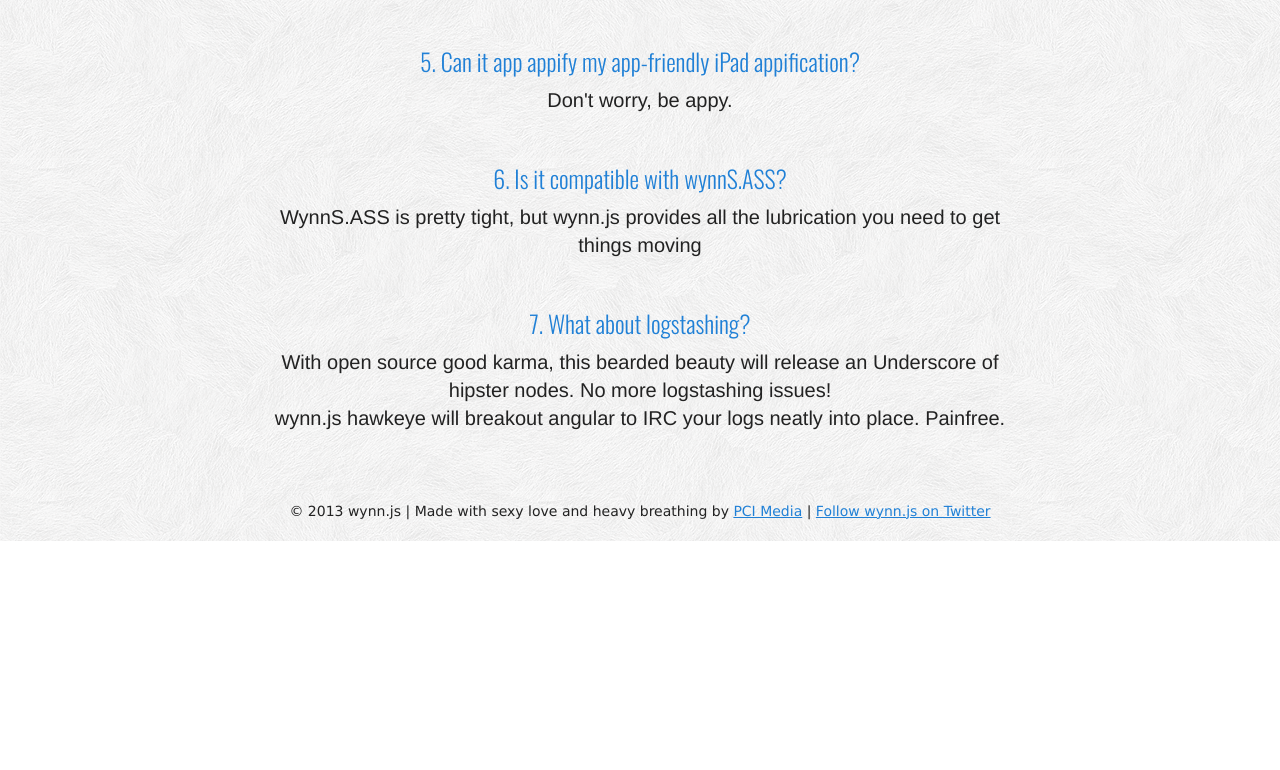
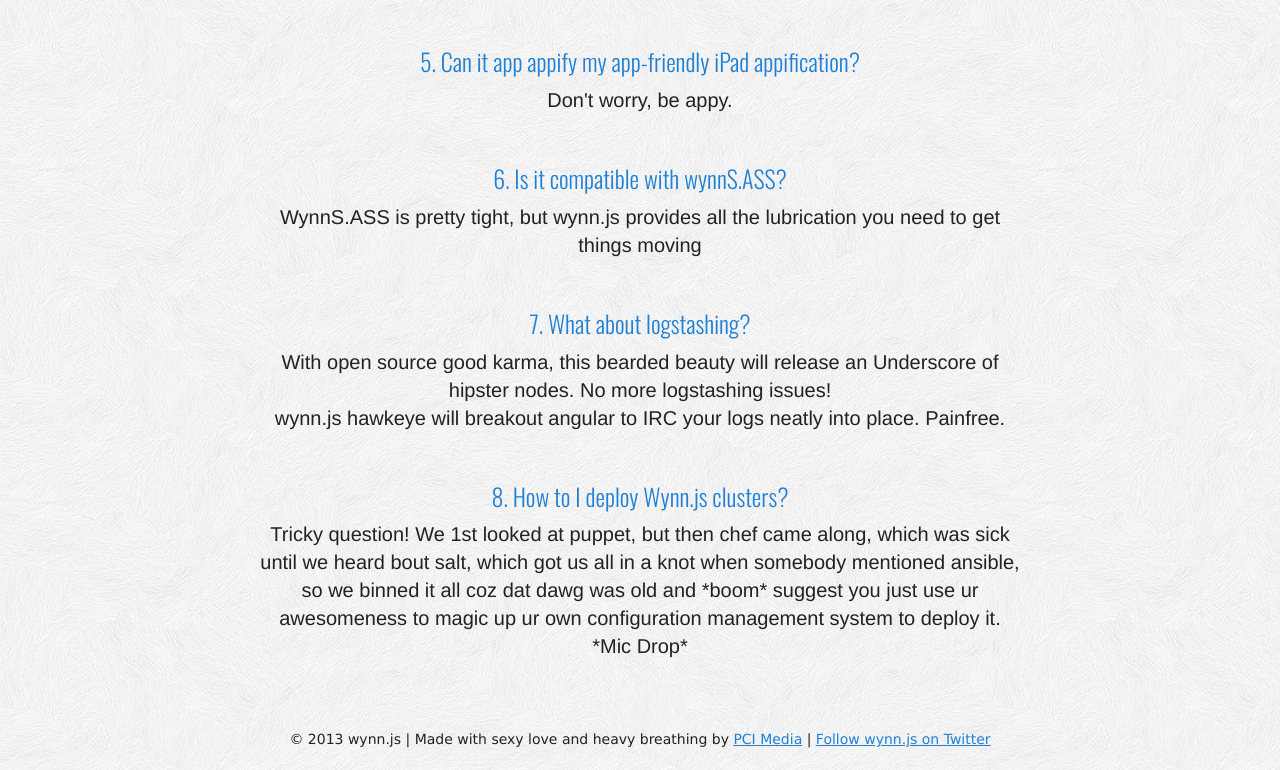
Before and after one commit to wynnjs/www.wynnjs.com, a plain HTML site: page web/index.html in a window 1280 px wide. Shown: the part 1173-1943 px from the top of the page. Before the commit the page ends 1714 px from the top, so only its background shows below. Drawn offline with nearby package versions, Linux system fonts and the light colour scheme.

Commit message:
deployment instructions
bro gotta deploy

```diff
--- a/web/index.html
+++ b/web/index.html
@@ -380,6 +380,10 @@
 <p>With open source good karma, this bearded beauty will release an Underscore of hipster nodes. No more logstashing issues!<br>
 wynn.js hawkeye will breakout angular to IRC your logs neatly into place. Painfree. </p>
 
+<h3>8. How to I deploy Wynn.js clusters?</h3>
+<p>Tricky question! We 1st looked at puppet, but then chef came along, which was sick until we heard bout salt, which got us all in a knot when somebody mentioned ansible, so we binned it all coz dat dawg was old and *boom* suggest you just use ur awesomeness to magic up ur own configuration management system to deploy it. *Mic Drop* </p>
+
+
 </div>
 <footer>
 <p>&copy; 2013 wynn.js | Made with sexy love and heavy breathing by <a href="">PCI Media</a> | <a href="https://twitter.com/WynnJScom">Follow wynn.js on Twitter</a></p>
```
